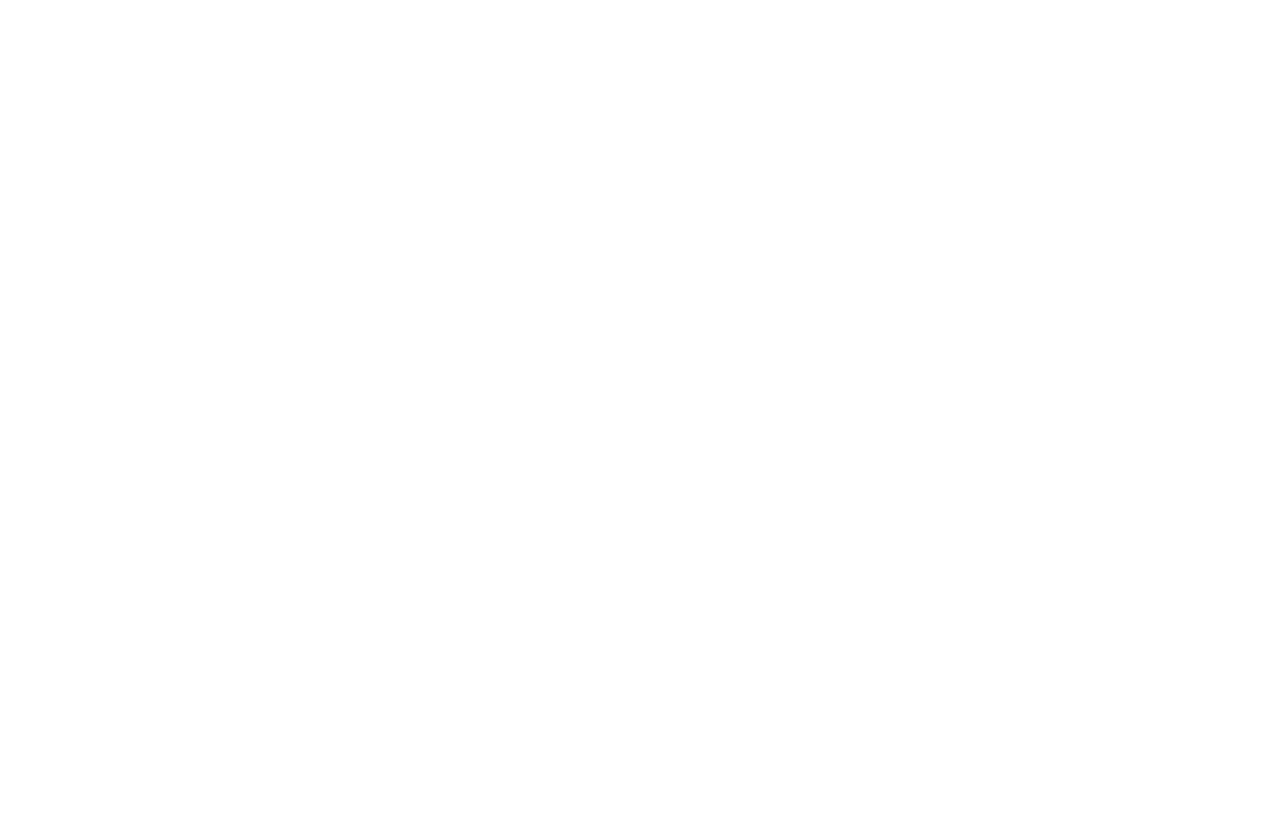
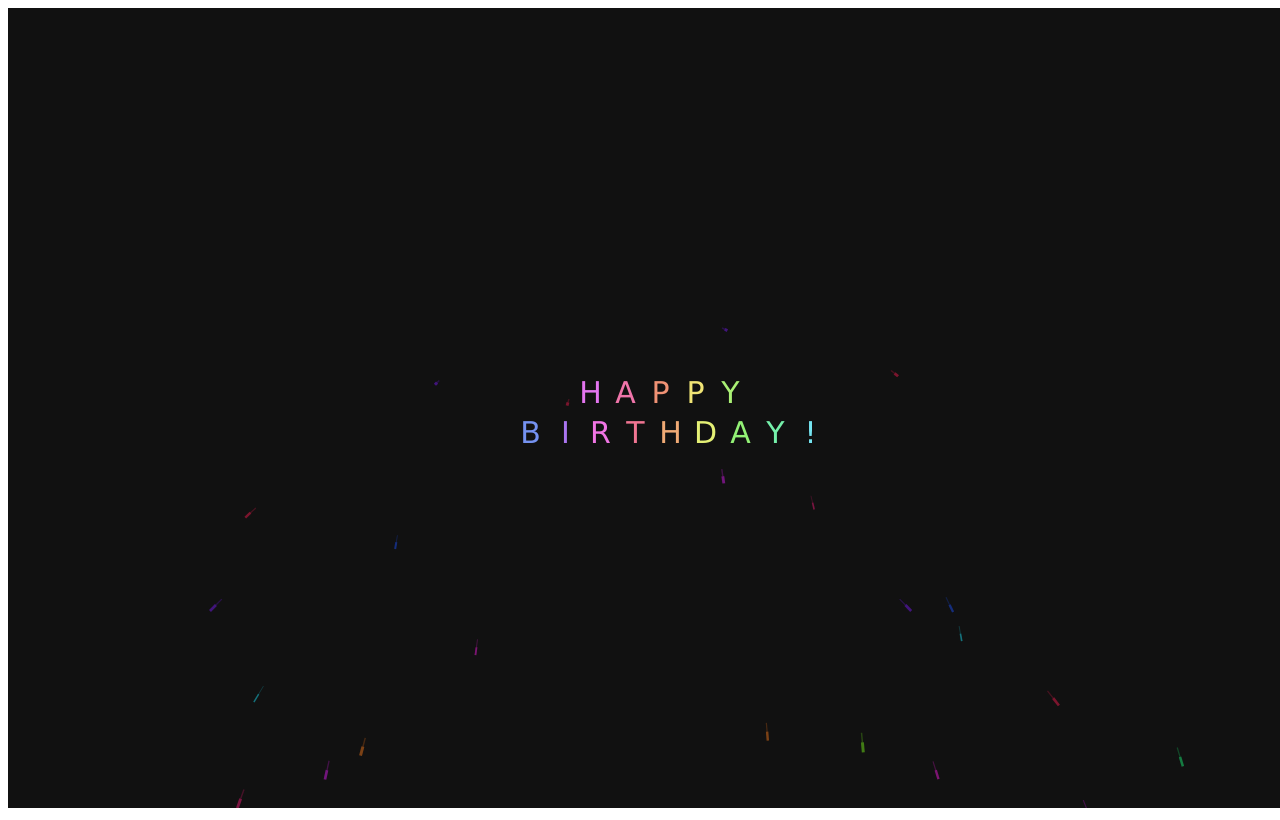
Before and after one commit to LucasMtor/bday, a plain HTML site: page bday/index.html in a window 1280 px wide. Drawn offline with Linux system fonts and the light colour scheme; the site is published under a folder, as on GitHub Pages, so addresses that start at the root find nothing.

Commit message:
Update index.html

```diff
--- a/bday/index.html
+++ b/bday/index.html
@@ -8,7 +8,7 @@
 </head>
 <body>
     <canvas id='c'></canvas>
-    <script src="/bday/main.js"></script>
+    <script src="main.js"></script>
 
 </body>
 </html>
```
